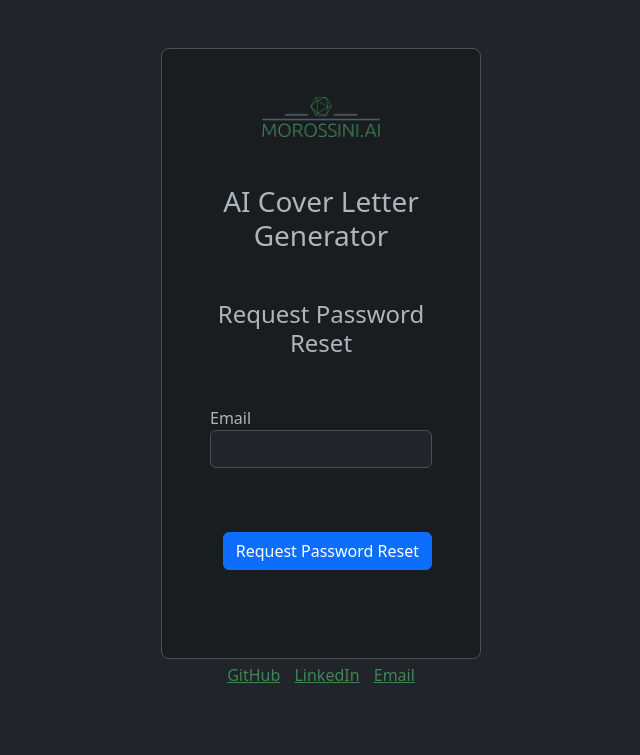
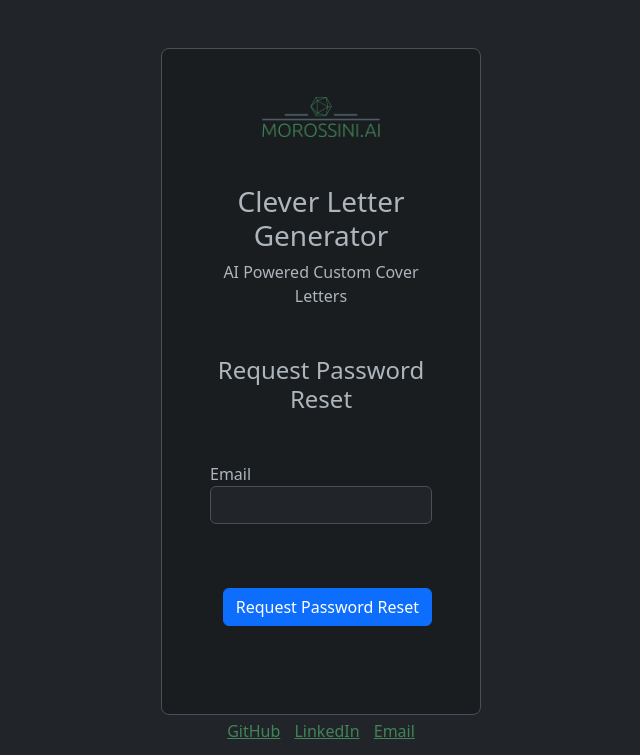
Before and after one commit to joaomorossini/clever-letter-generator, a Flask app: page /reset_request in a window 1280 px wide. Shown: the top 755 px of the page, without its empty margins (319-959 px from the left). Run offline with Flask 3, Linux system fonts and the light colour scheme.

Commit message:
updated base_1.html

```diff
--- a/templates/base_1.html
+++ b/templates/base_1.html
@@ -34,7 +34,8 @@
             </div>
 
             <div class="my-5 text-center">
-                <h3> AI Cover Letter Generator </h3>
+                <h3> Clever Letter Generator </h3>
+                <p> AI Powered Custom Cover Letters</p>
             </div>
             <!-- page content block -->
             {% block content %}
```
